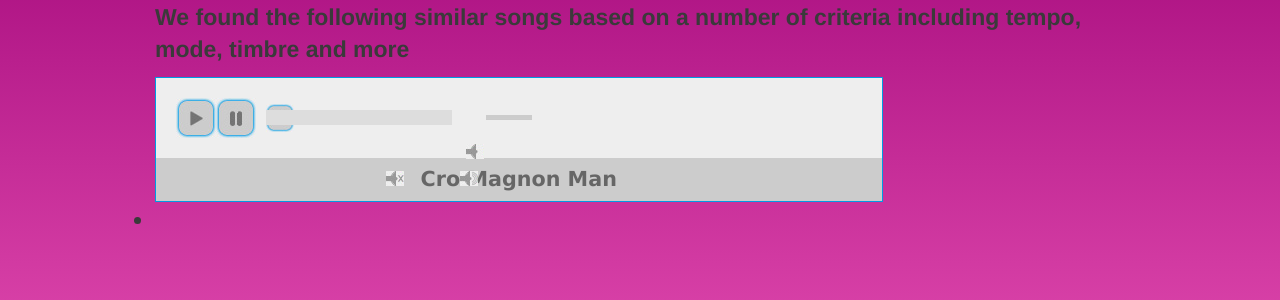
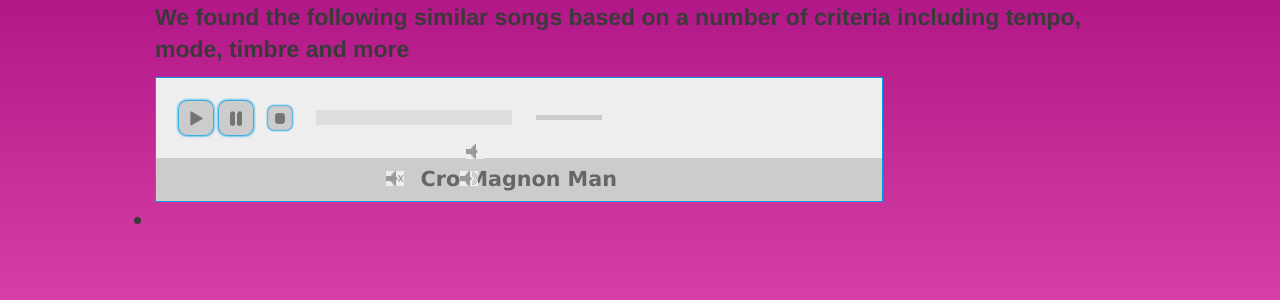
Before and after one commit to therewasaguy/ccrex, a PHP site: page / in a window 1280 px wide. Shown: the part 438-738 px from the top of the page. Run offline with PHP 8.4, Linux system fonts and the light colour scheme; some libraries are stand-ins or nearby versions.

Commit message:
updated jpplayer css

```diff
--- a/css/jplayer.blue.monday.css
+++ b/css/jplayer.blue.monday.css
@@ -194,8 +194,8 @@ div.jp-audio div.jp-progress {
 	height:15px;
 }
 div.jp-audio div.jp-type-single div.jp-progress {
-	left:110px;
-	width:186px;
+	left:160px;
+	width:196px;
 }
 div.jp-audio div.jp-type-playlist div.jp-progress {
 	left:166px;
@@ -292,13 +292,13 @@ div.jp-volume-bar {
 	position: absolute;
 	overflow:hidden;
 	background: url("jplayer.blue.monday.jpg") 0 -250px repeat-x;
-	width:46px;
+	width:66px;
 	height:5px;
 	cursor: pointer;
 }
 div.jp-audio div.jp-volume-bar {
 	top:37px;
-	left:330px;
+	left:380px;
 }
 div.jp-video div.jp-volume-bar {
 	top:17px;
```
